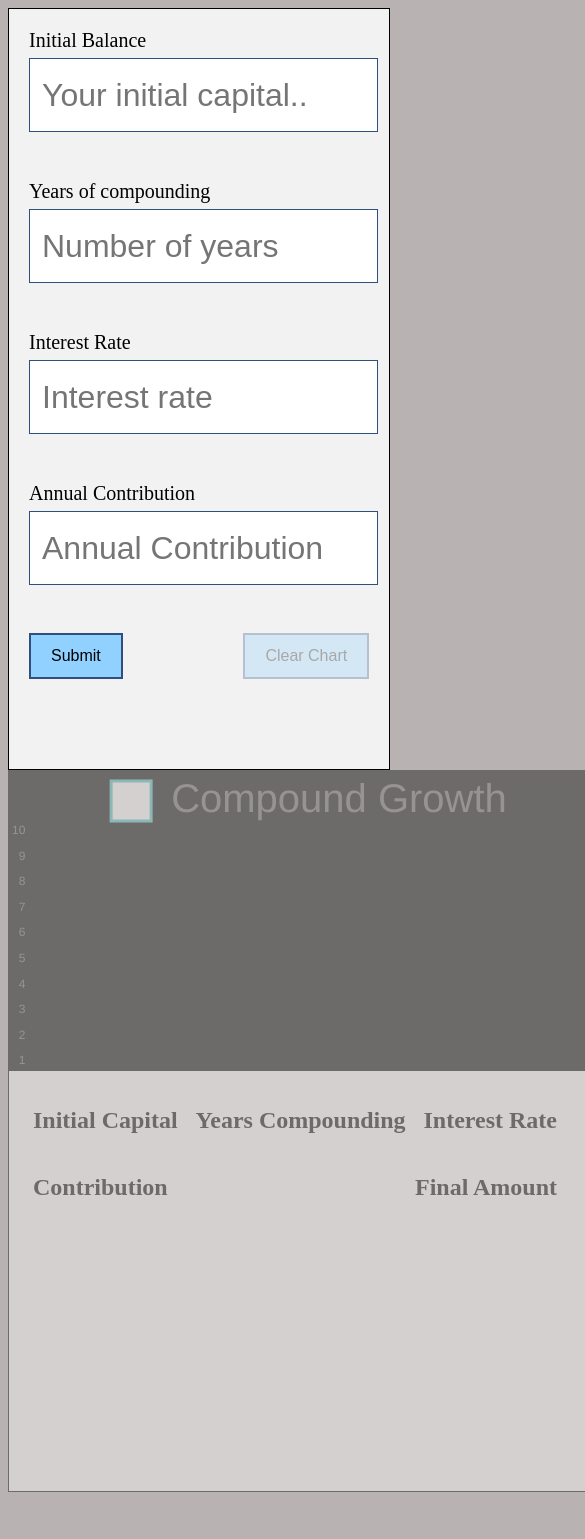
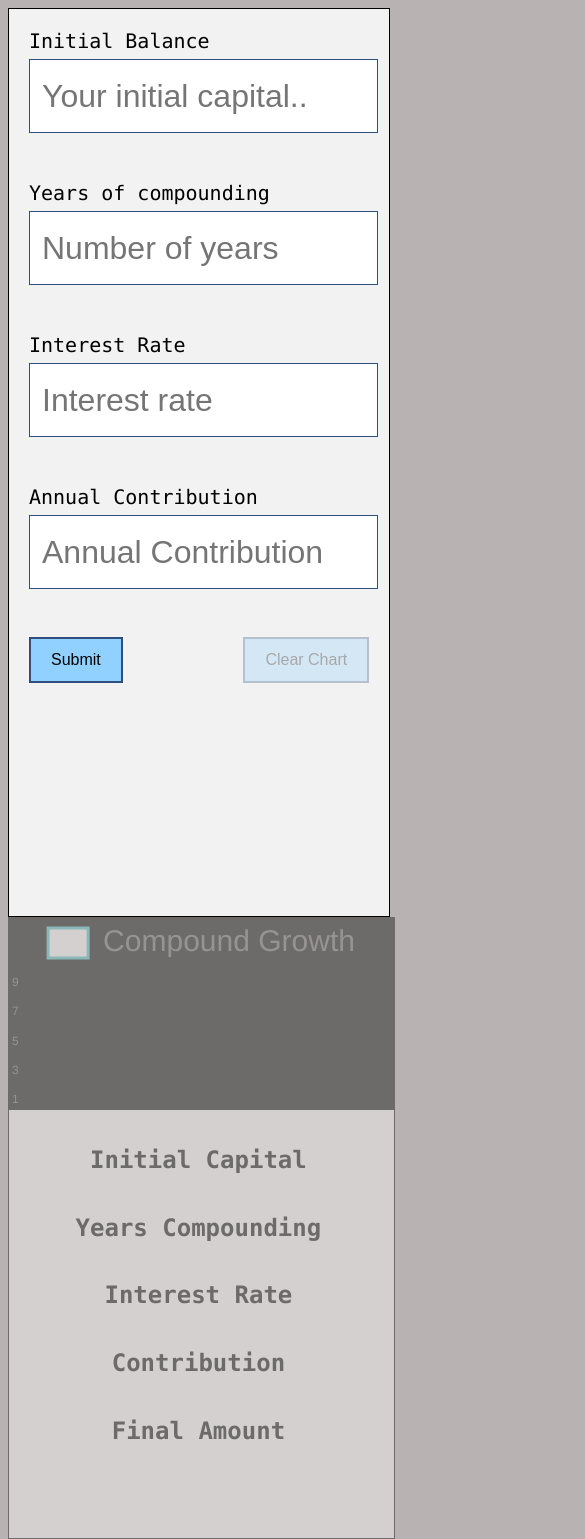
Before and after one commit to MaysenTG/Compound-Growth-JS-App, a website: page index.html in a window 390 px wide. Shown: the top 1539 px of the page, 585 px wide, since content can reach past the window. Before the commit the page ends 1492 px from the top, so only its background shows below. Drawn offline with nearby package versions, Linux system fonts and the light colour scheme.

Commit message:
add more responsive design on small screen devices

```diff
--- a/script.js
+++ b/script.js
@@ -44,7 +44,7 @@ const options = {
             labels: {
                 // This more specific font property overrides the global property
                 font: {
-                    size: 40
+                    size: 30
                 }
             }
         }
@@ -130,18 +130,22 @@ jQuery('#exponentialForm').submit(function(e) {
     // Clear the form
     $("#exponentialForm").trigger("reset");
 
-    $(".capital").text("$"+capital);
+    $(".capital").text("$"+numberWithCommas(capital));
     $(".numyears").text(numyears);
     $(".interest").text(interest*100+"%");
     if(contribution > 0) {
-        $(".contribution").text("$"+contribution);
+        $(".contribution").text("$"+numberWithCommas(contribution));
     } else {
         $(".contribution").text("No contribution");
     }
-    $(".final").text("$"+exponentialValues.slice(-1));
+    $(".final").text("$"+numberWithCommas(exponentialValues.slice(-1)));
     };
 })(jQuery);
 
+// Return number with comma's in place
+function numberWithCommas(x) {
+    return x.toString().replace(/\B(?=(\d{3})+(?!\d))/g, ",");
+}
 
 
 // Update chart with info
--- a/style.css
+++ b/style.css
@@ -7,6 +7,7 @@ body {
   background-color: rgb(184, 178, 178);
   justify-content: space-between;
   align-items: center;
+  font-family: "Consolas", sans-serif;
 }
 
 .forminputs {
@@ -80,14 +81,12 @@ input[type="submit"]:hover {
 }
 
 .exponentialGrowthChart {
-  width: 60% !important;
+  width: 60%;
   background-color: white;
   opacity: 0.4;
-  min-width: 600px;
 }
 
 #summary {
-  float: center;
   padding: 1rem;
   display: inline-flex;
   justify-content: space-between;
@@ -104,3 +103,20 @@ input[type="submit"]:hover {
   margin-left: 0.5rem;
   margin-right: 0.5rem;
 }
+
+#summary div {
+  margin: 0 auto;
+}
+
+@media only screen and (max-width: 715px) {
+  #exponentialCalcApp {
+    width: 40ch;
+  }
+  #exponentialGrowthChart {
+    width: 40ch !important;
+  }
+  .exponentialGrowthChart {
+    width: 40ch !important;
+    height: 75% !important;
+  }
+}
```
